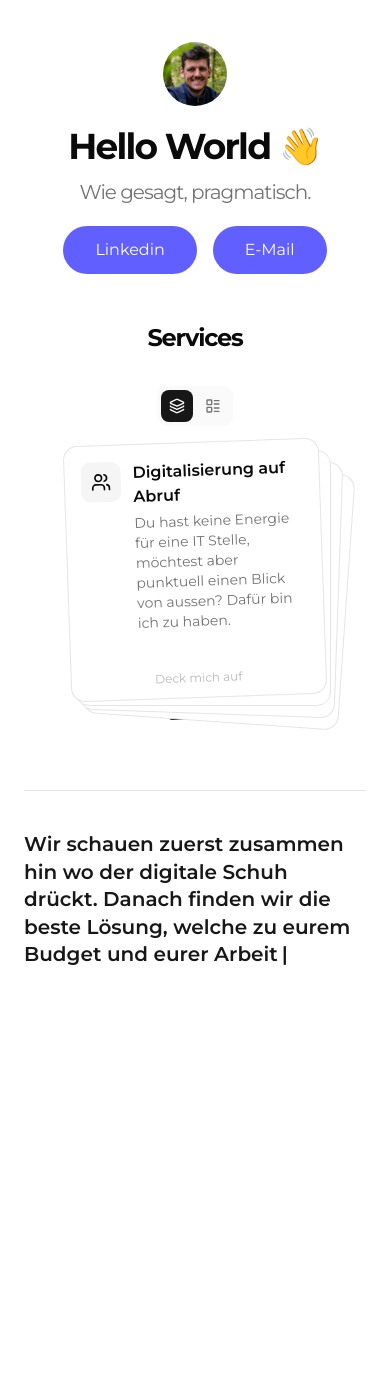
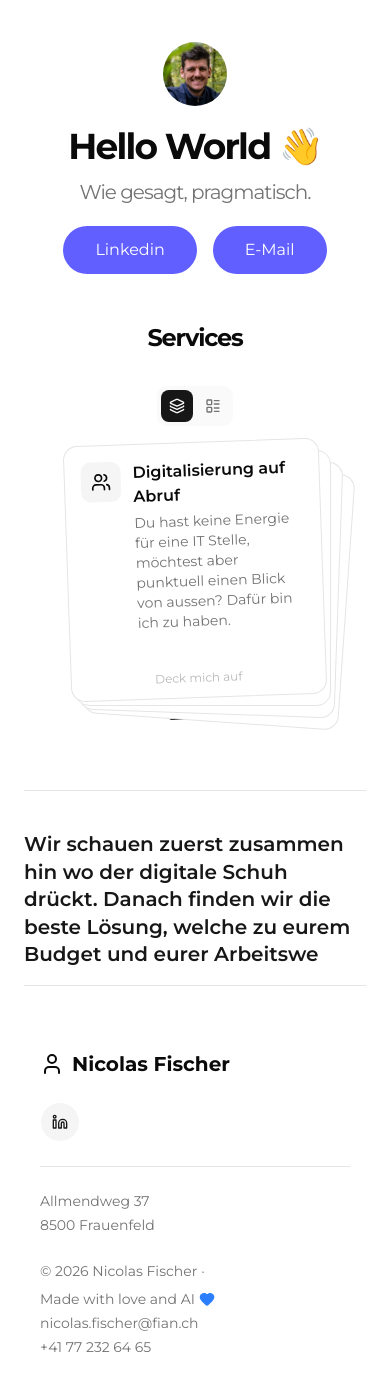
Before and after one commit to mrfischer621/nicolas-landingpage, a Next.js app: page / in a window 390 px wide. Shown: the top 1390 px of the page. Before the commit the page ends 1033 px from the top, so only its background shows below. Built offline with nearby package versions, Linux system fonts and the light colour scheme.

Commit message:
feat: add footer with contact details, address and LinkedIn
- Nicolas Fischer branding with LinkedIn social link
- Address: Allmendweg 37, 8500 Frauenfeld
- Copyright 2026 with "Made with love and AI" + blue heart
- Email and phone number in footer

```diff
--- a/app/page.tsx
+++ b/app/page.tsx
@@ -1,9 +1,12 @@
 import { BlurFade } from "@/components/ui/blur-fade"
+import { Footer } from "@/components/ui/footer"
+import { Linkedin, User } from "lucide-react"
 import { Typewriter } from "@/components/ui/typewriter"
 import { MagneticButton } from "@/components/ui/magnetic-button"
 import { Component as MorphingCardStack } from "@/components/ui/morphing-card-stack"
 import { Avatar, AvatarFallback, AvatarImage } from "@/components/ui/avatar"
 import { Briefcase, Code2, LineChart, Users } from "lucide-react"
+
 
 const services = [
   {
@@ -107,6 +110,24 @@ export default function Home() {
         </h2>
       </div>
 
+      <Footer
+        logo={<User className="h-6 w-6" />}
+        brandName="Nicolas Fischer"
+        socialLinks={[
+          {
+            icon: <Linkedin className="h-5 w-5" />,
+            href: "https://www.linkedin.com/in/nicolas-fischer-756589197",
+            label: "LinkedIn",
+          },
+        ]}
+        address={["Allmendweg 37", "8500 Frauenfeld"]}
+        copyright={{
+          text: "© 2026 Nicolas Fischer",
+          madeWith: "Made with love and AI",
+          email: "nicolas.fischer@fian.ch",
+          phone: "+41 77 232 64 65",
+        }}
+      />
     </main>
   )
 }
--- /dev/null
+++ b/components/ui/footer.tsx
@@ -0,0 +1,103 @@
+import { Button } from "@/components/ui/button"
+import { Heart, Linkedin, User } from "lucide-react"
+
+interface FooterProps {
+  logo: React.ReactNode
+  brandName: string
+  socialLinks: Array<{
+    icon: React.ReactNode
+    href: string
+    label: string
+  }>
+  address: string[]
+  copyright: {
+    text: string
+    madeWith?: string
+    email?: string
+    phone?: string
+  }
+}
+
+export function Footer({
+  logo,
+  brandName,
+  socialLinks,
+  address,
+  copyright,
+}: FooterProps) {
+  return (
+    <footer className="pb-6 pt-16 lg:pb-8 lg:pt-24 border-t border-border">
+      <div className="px-4 lg:px-8 max-w-5xl mx-auto">
+        <div className="md:flex md:items-start md:justify-between">
+          <a
+            href="/"
+            className="flex items-center gap-x-2"
+            aria-label={brandName}
+          >
+            {logo}
+            <span className="font-bold text-xl">{brandName}</span>
+          </a>
+          <ul className="flex list-none mt-6 md:mt-0 space-x-3">
+            {socialLinks.map((link, i) => (
+              <li key={i}>
+                <Button
+                  variant="secondary"
+                  size="icon"
+                  className="h-10 w-10 rounded-full"
+                  asChild
+                >
+                  <a href={link.href} target="_blank" rel="noopener noreferrer" aria-label={link.label}>
+                    {link.icon}
+                  </a>
+                </Button>
+              </li>
+            ))}
+          </ul>
+        </div>
+
+        <div className="border-t mt-6 pt-6 md:mt-4 md:pt-8 lg:grid lg:grid-cols-10">
+          {/* Address */}
+          <div className="lg:col-[4/11] lg:flex lg:justify-end">
+            <ul className="list-none flex flex-col gap-1">
+              {address.map((line, i) => (
+                <li key={i} className="text-sm text-muted-foreground">
+                  {line}
+                </li>
+              ))}
+            </ul>
+          </div>
+
+          {/* Copyright + contact */}
+          <div className="mt-6 text-sm leading-6 text-muted-foreground lg:mt-0 lg:row-[1/3] lg:col-[1/4]">
+            <div className="flex items-center gap-1 flex-wrap">
+              <span>{copyright.text}</span>
+              {copyright.madeWith && (
+                <>
+                  <span>·</span>
+                  <span className="flex items-center gap-1">
+                    {copyright.madeWith}
+                    <Heart className="h-4 w-4 fill-blue-500 text-blue-500" />
+                  </span>
+                </>
+              )}
+            </div>
+            {copyright.email && (
+              <div>
+                <a href={`mailto:${copyright.email}`} className="hover:text-foreground transition-colors">
+                  {copyright.email}
+                </a>
+              </div>
+            )}
+            {copyright.phone && (
+              <div>
+                <a href={`tel:${copyright.phone.replace(/\s/g, '')}`} className="hover:text-foreground transition-colors">
+                  {copyright.phone}
+                </a>
+              </div>
+            )}
+          </div>
+        </div>
+      </div>
+    </footer>
+  )
+}
```
